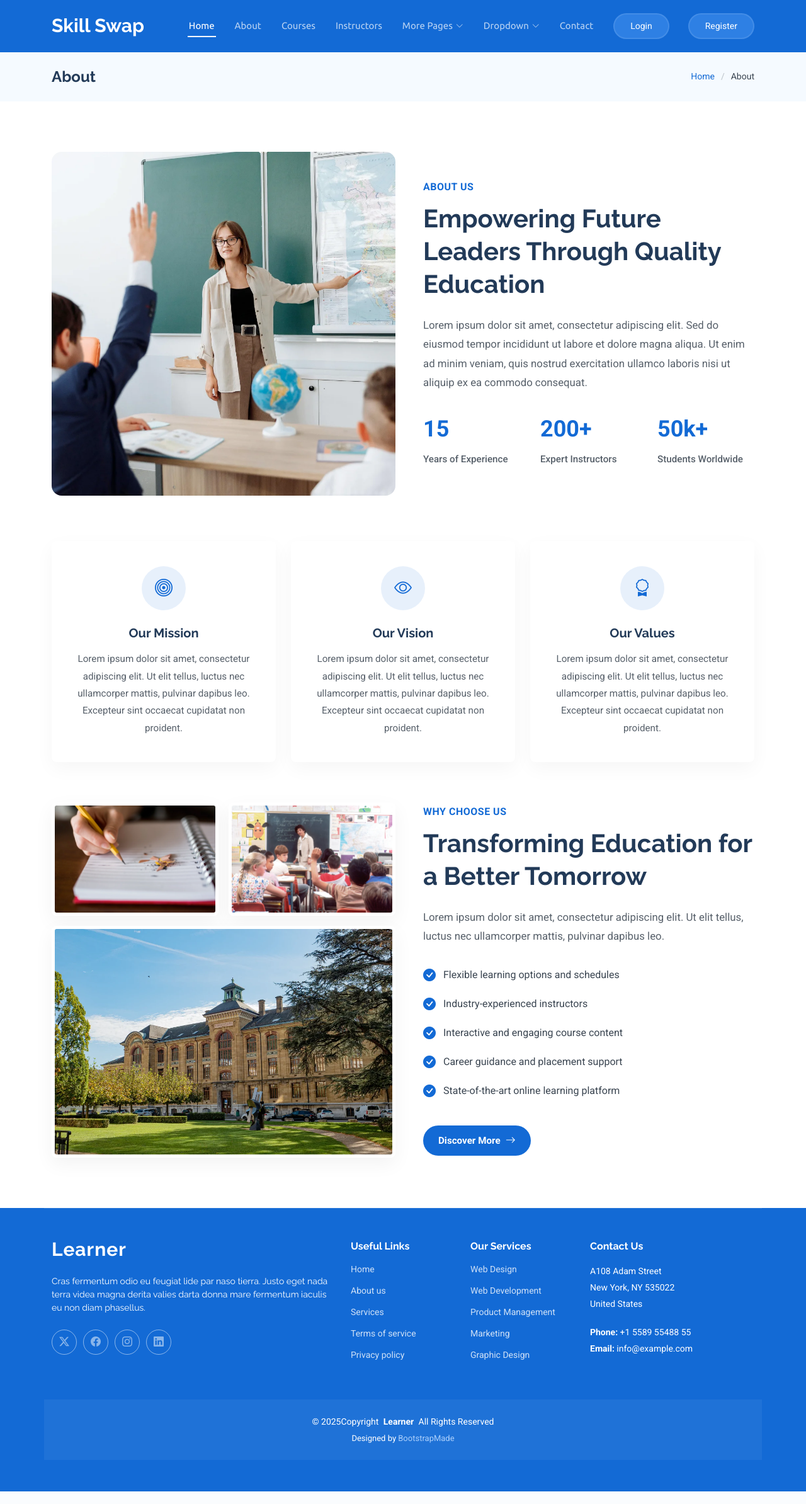
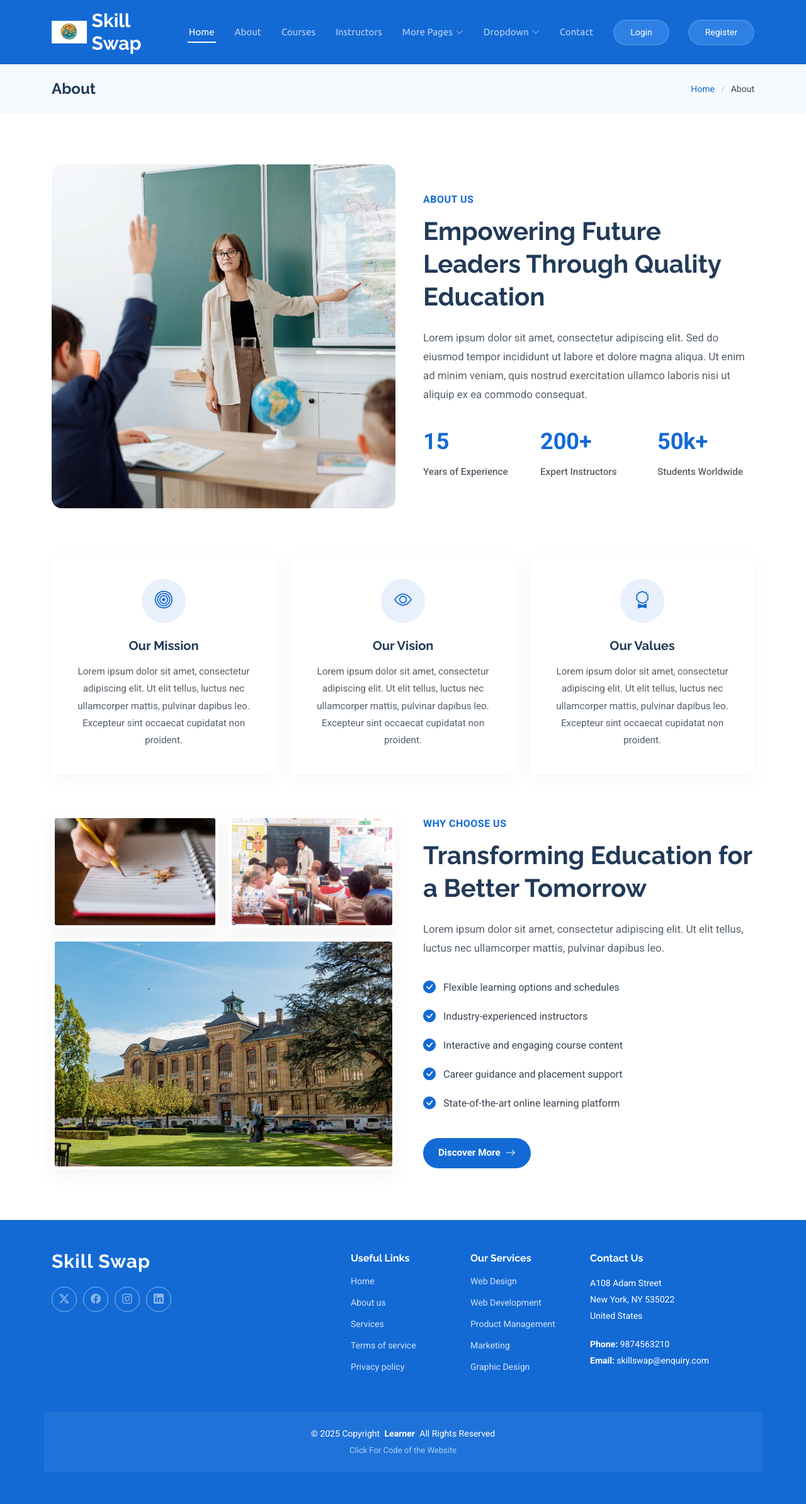
Before and after one commit to YASHSHAH68/Skill-swap-latest, a Django app: page /about/ in a window 1280 px wide. Shown: the whole page at 63% size. Run offline with Django 5.2, Linux system fonts and the light colour scheme; some libraries are stand-ins or nearby versions.

Commit message:
First Commit

```diff
--- a/templates/include/footer.html
+++ b/templates/include/footer.html
@@ -4,9 +4,8 @@
       <div class="row gy-4">
         <div class="col-lg-5 col-md-12 footer-about">
           <a href="{% url 'core:home' %}" class="logo d-flex align-items-center">
-            <span class="sitename">Learner</span>
+            <span class="sitename">Skill Swap</span>
           </a>
-          <p>Cras fermentum odio eu feugiat lide par naso tierra. Justo eget nada terra videa magna derita valies darta donna mare fermentum iaculis eu non diam phasellus.</p>
           <div class="social-links d-flex mt-4">
             <a href=""><i class="bi bi-twitter-x"></i></a>
             <a href=""><i class="bi bi-facebook"></i></a>
@@ -42,21 +41,17 @@
           <p>A108 Adam Street</p>
           <p>New York, NY 535022</p>
           <p>United States</p>
-          <p class="mt-4"><strong>Phone:</strong> <span>+1 5589 55488 55</span></p>
-          <p><strong>Email:</strong> <span>info@example.com</span></p>
+          <p class="mt-4"><strong>Phone:</strong> <span>9874563210</span></p>
+          <p><strong>Email:</strong> <span>skillswap@enquiry.com</span></p>
         </div>
 
       </div>
     </div>
 
     <div class="container copyright text-center mt-4">
-      <p>© 2025<span>Copyright</span> <strong class="px-1 sitename">Learner</strong> <span>All Rights Reserved</span></p>
+      <p>© 2025 <span>Copyright</span> <strong class="px-1 sitename">Learner</strong> <span>All Rights Reserved</span></p>
       <div class="credits">
-        <!-- All the links in the footer should remain intact. -->
-        <!-- You can delete the links only if you've purchased the pro version. -->
-        <!-- Licensing information: https://bootstrapmade.com/license/ -->
-        <!-- Purchase the pro version with working PHP/AJAX contact form: [buy-url] -->
-        Designed by <a href="https://bootstrapmade.com/">BootstrapMade</a>
+        <a href="https://github.com/YASHSHAH68/Skill-swap-latest" target="_blank">Click For Code of the Website</a>
       </div>
     </div>
 
--- a/templates/include/head.html
+++ b/templates/include/head.html
@@ -3,7 +3,7 @@
   <meta name="keywords" content="">
 
   <!-- Favicons -->
-  <link href="{% static 'assets/img/favicon.png' %}" rel="icon">
+  <link href="{% static 'assets/img/creative-thinking.png' %}" rel="icon">
   <link href="{% static 'assets/img/apple-touch-icon.png' %}" rel="apple-touch-icon">
 
   <!-- Fonts -->
@@ -19,11 +19,3 @@
 
   <!-- Main CSS File -->
   <link href="{% static 'assets/css/main.css' %}" rel="stylesheet">
-
-  <!-- =======================================================
-  * Template Name: Learner
-  * Template URL: https://bootstrapmade.com/learner-bootstrap-course-template/
-  * Updated: Jul 08 2025 with Bootstrap v5.3.7
-  * Author: BootstrapMade.com
-  * License: https://bootstrapmade.com/license/
-  ======================================================== -->
--- a/templates/include/header.html
+++ b/templates/include/header.html
@@ -1,11 +1,12 @@
 
-
+{% load static %}
   <header id="header" class="header d-flex align-items-center sticky-top">
     <div class="container-fluid container-xl position-relative d-flex align-items-center">
 
       <a href="{% url 'core:home' %}" class="logo d-flex align-items-center me-auto">
         <!-- Uncomment the line below if you also wish to use an image logo -->
         <!-- <img src="assets/img/logo.webp" alt=""> -->
+        <img src="{% static 'assets/img/logo.png' %}" alt="Logo Image">
         <h1 class="sitename">Skill Swap</h1>
       </a>
 
```
Also changed, not shown: apps/university/models.py (+13 -0 lines), templates/accounts/register.html (+24 -6 lines), db.sqlite3, media/universities_icon/gtu-image.jpg (added), static/assets/img/creative-thinking.png (added), static/assets/img/logo.png (added).
